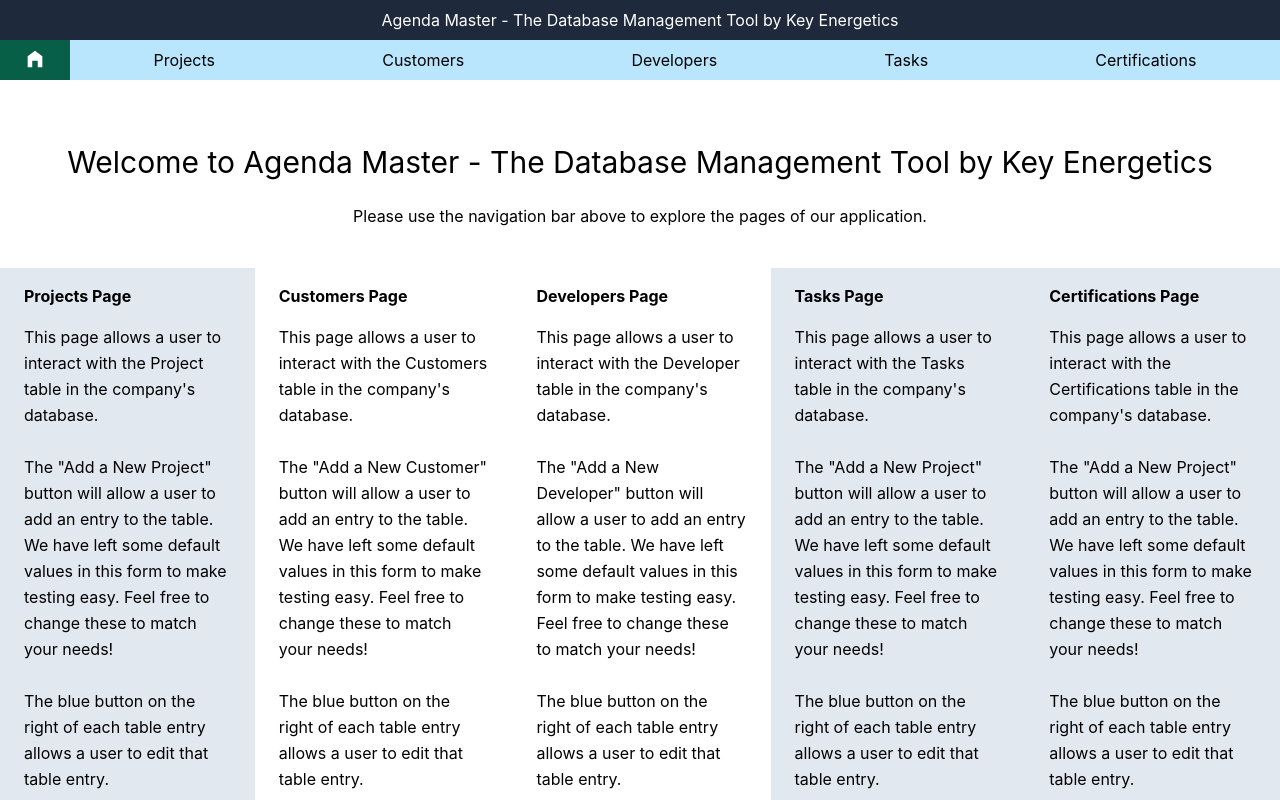
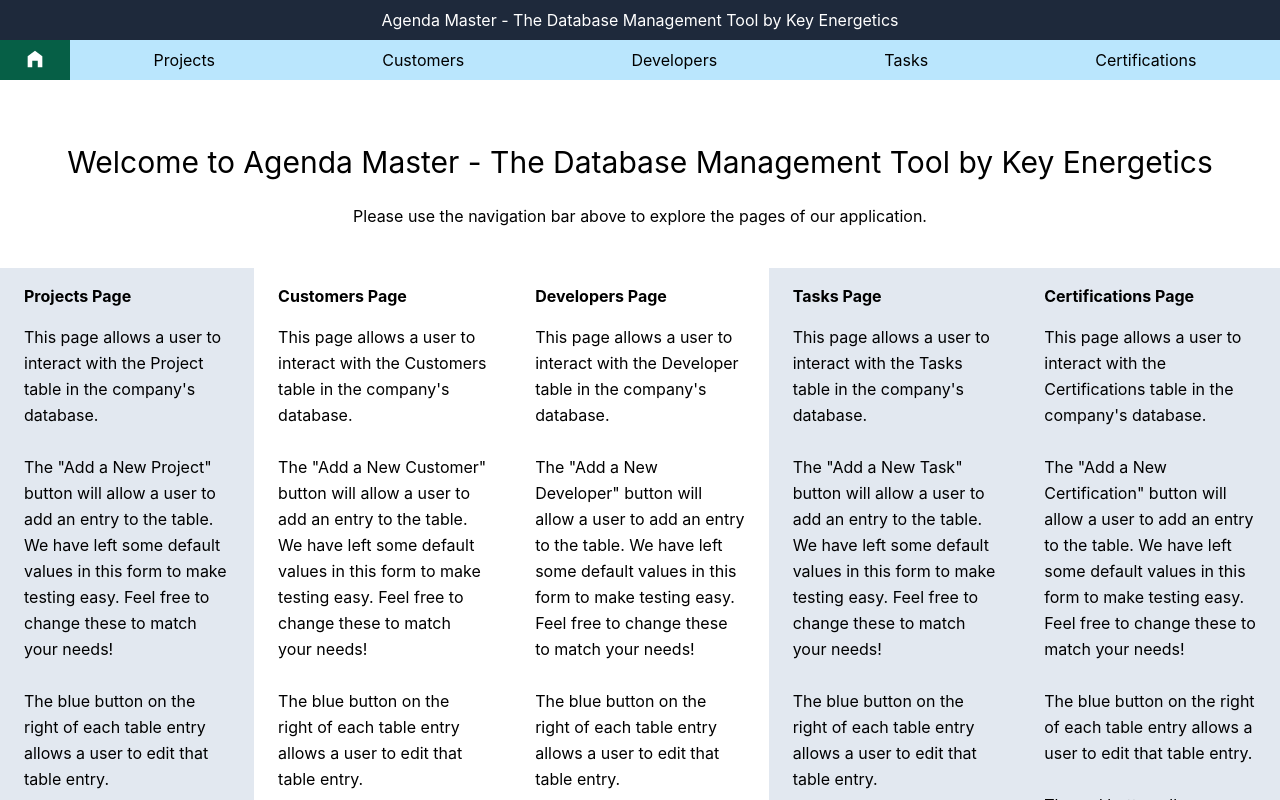
Before and after one commit to galenczk/Agenda-Master, a React (Create React App) app: page / in a window 1280 px wide. Shown: the top 800 px of the page. Built offline with nearby package versions, Linux system fonts and the light colour scheme.

Commit message:
Fixed landing page.

```diff
--- a/src/pages/LandingPage.js
+++ b/src/pages/LandingPage.js
@@ -84,7 +84,7 @@ export default function LandingPage() {
               This page allows a user to interact with the Tasks table in the company's database.
               <br />
               <br />
-              The "Add a New Project" button will allow a user to add an entry to the table. We have left some default
+              The "Add a New Task" button will allow a user to add an entry to the table. We have left some default
               values in this form to make testing easy. Feel free to change these to match your needs!
               <br />
               <br />
@@ -104,7 +104,7 @@ export default function LandingPage() {
               This page allows a user to interact with the Certifications table in the company's database.
               <br />
               <br />
-              The "Add a New Project" button will allow a user to add an entry to the table. We have left some default
+              The "Add a New Certification" button will allow a user to add an entry to the table. We have left some default
               values in this form to make testing easy. Feel free to change these to match your needs!
               <br />
               <br />
```
